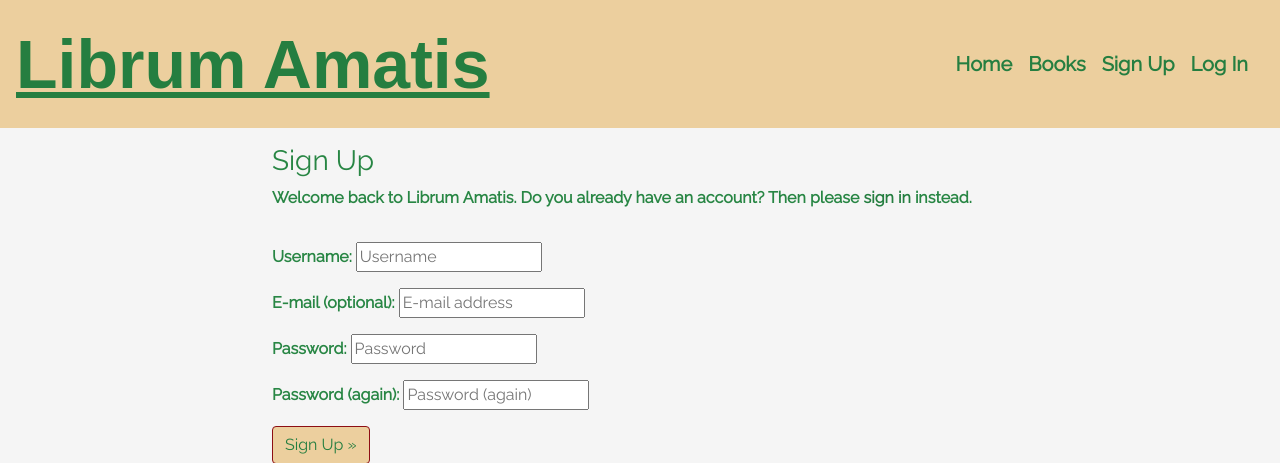
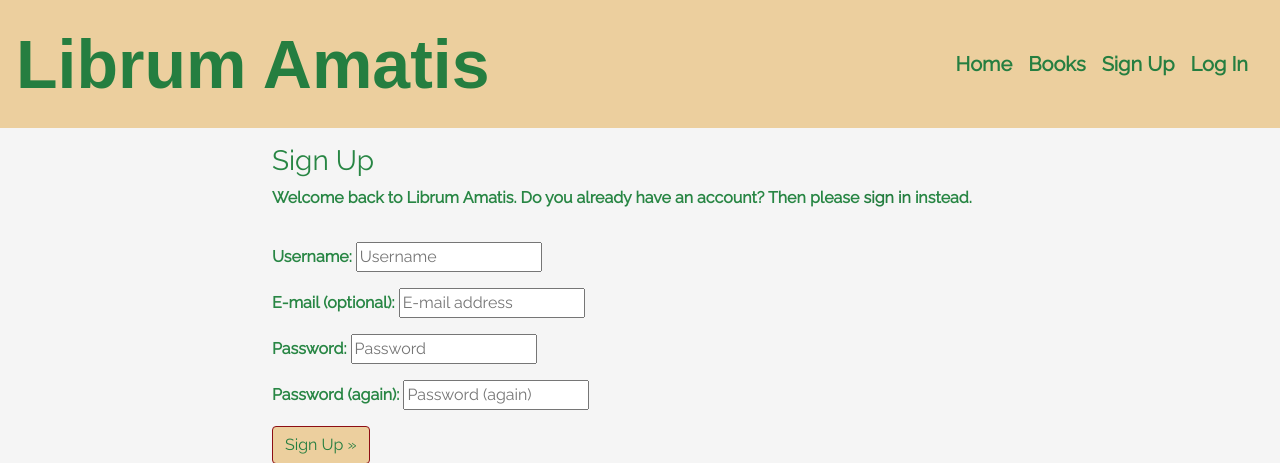
Before and after one commit to Marittie/LibrumAmatis, a Django app: page /accounts/signup/ in a window 1280 px wide, with the pointer over the restyled element. Shown: the top 463 px of the page. Run offline with Django 3.2, Linux system fonts and the light colour scheme; some libraries are stand-ins or nearby versions; some web fonts are replaced.

Commit message:
remove underline from the logo on the top left

```diff
--- a/static/css/style.css
+++ b/static/css/style.css
@@ -33,6 +33,10 @@ a {
     font-weight: bolder;
     margin-left: 1rem;
     color: rgb(37, 126, 64) !important;
+}
+
+.navbar-brand:hover{
+    text-decoration: none;
 }
 
 .nav-link {
```
Also changed, not shown: README.md.
